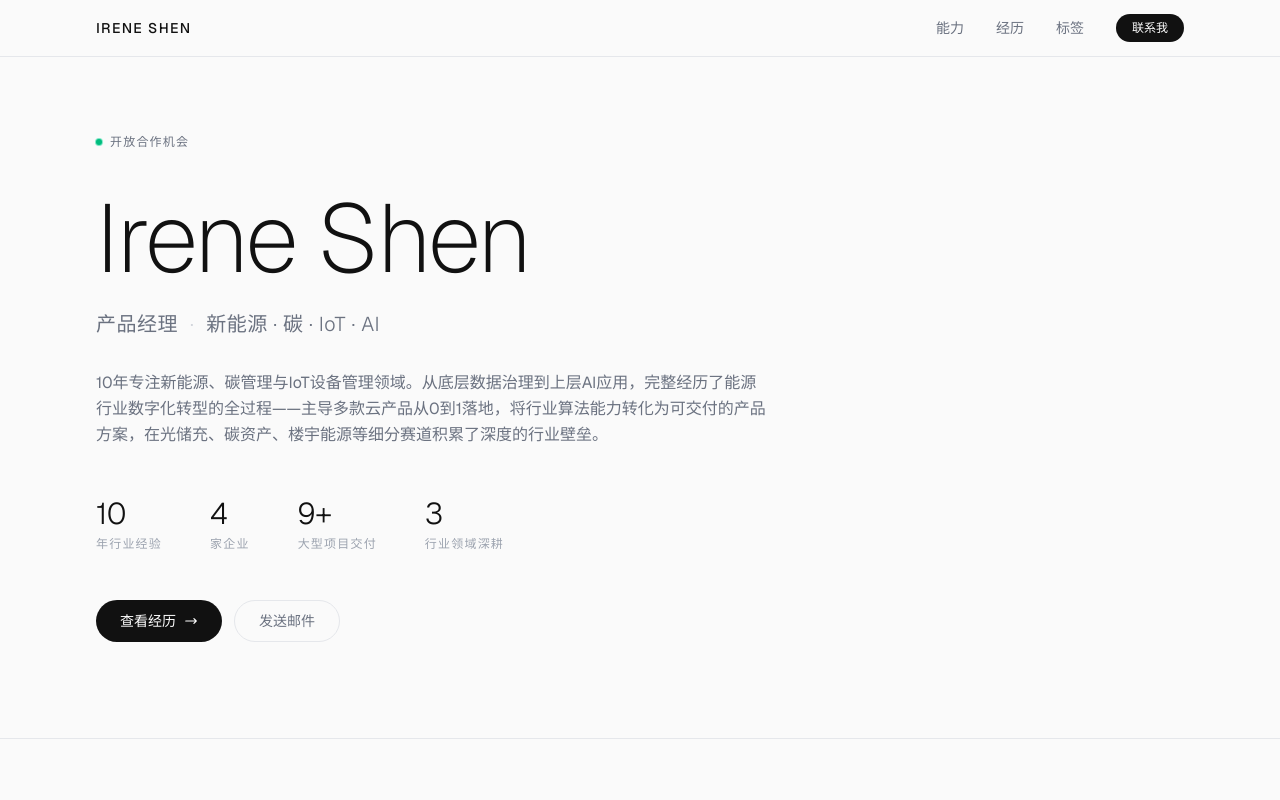
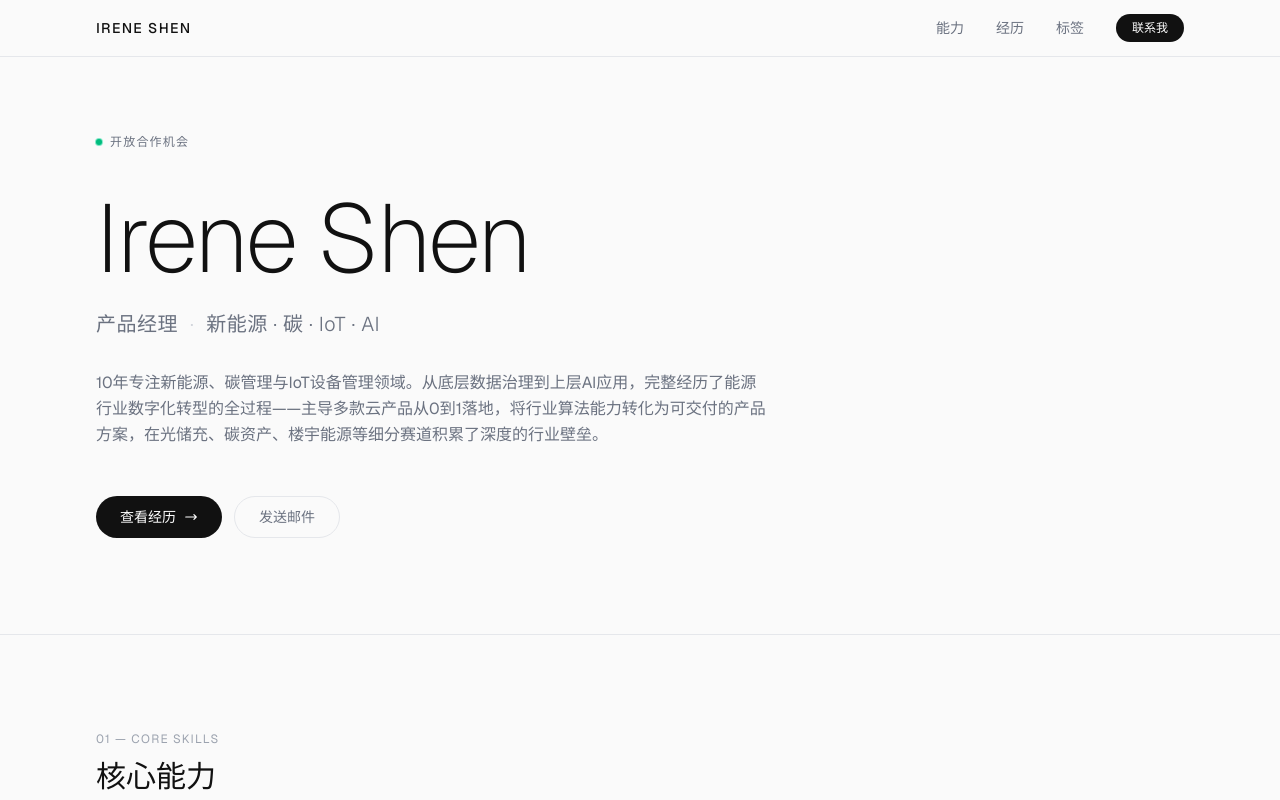
Before and after one commit to ireneshen6688-star/nextjs-boilerplate, a Next.js app: page / in a window 1280 px wide. Shown: the top 800 px of the page. Built offline with nearby package versions, Linux system fonts and the light colour scheme.

Commit message:
remove stats row from hero

```diff
--- a/app/page.tsx
+++ b/app/page.tsx
@@ -32,19 +32,7 @@ export default function Home() {
             {profileData.title}<span className="mx-3 text-[#D1D5DB]">·</span>{profileData.subtitle}
           </p>
           <p className="text-base text-[#6B7280] leading-relaxed max-w-2xl mt-8 mb-12">{profileData.intro}</p>
-          <div className="flex flex-wrap gap-12 mb-12">
-            {[
-              { num: "10", label: "年行业经验" },
-              { num: "4", label: "家企业" },
-              { num: "9+", label: "大型项目交付" },
-              { num: "3", label: "行业领域深耕" },
-            ].map((s) => (
-              <div key={s.label}>
-                <div className="text-3xl font-light">{s.num}</div>
-                <div className="text-xs text-[#9CA3AF] tracking-widest uppercase mt-1">{s.label}</div>
-              </div>
-            ))}
-          </div>
+
           <div className="flex flex-wrap gap-3">
             <a href="#experience" className="inline-flex items-center gap-2 px-6 py-2.5 bg-[#111111] text-white text-sm rounded-full hover:bg-[#333] transition-colors">
               查看经历
```
